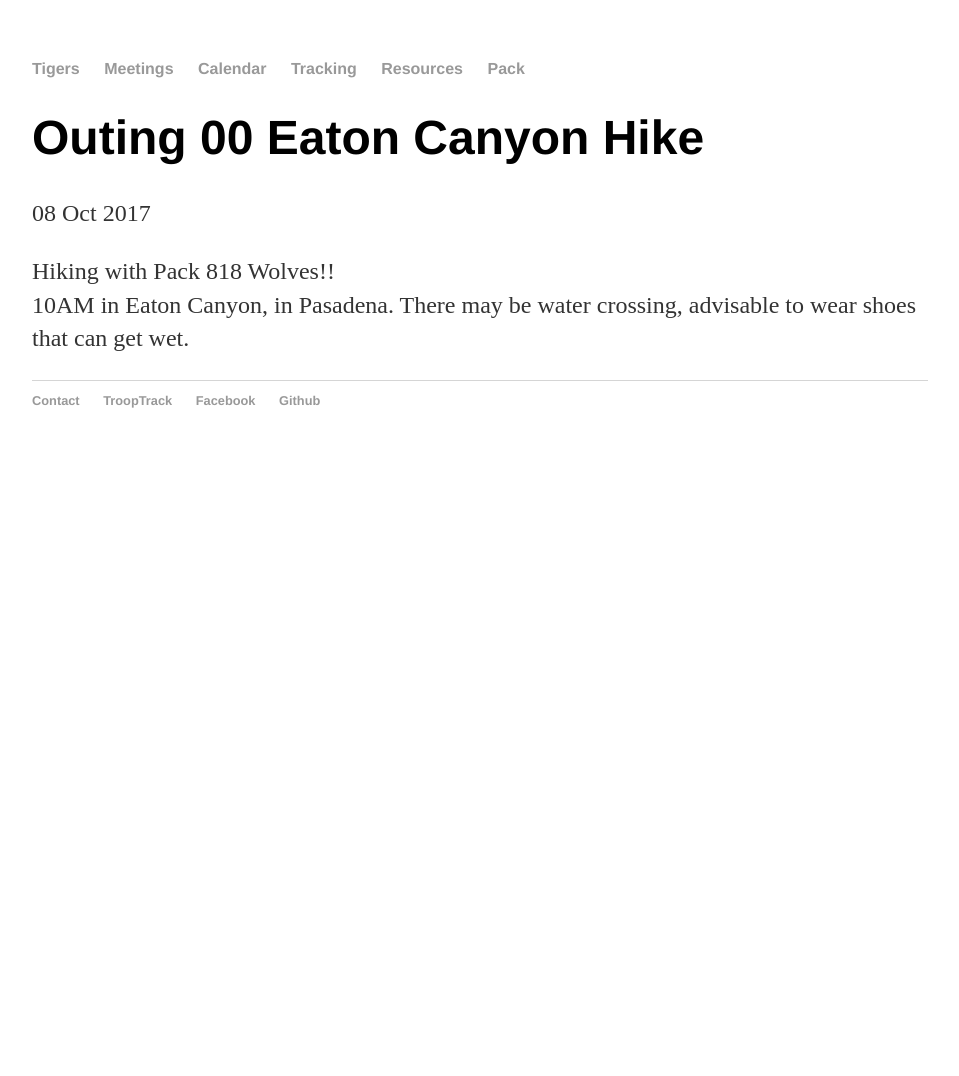
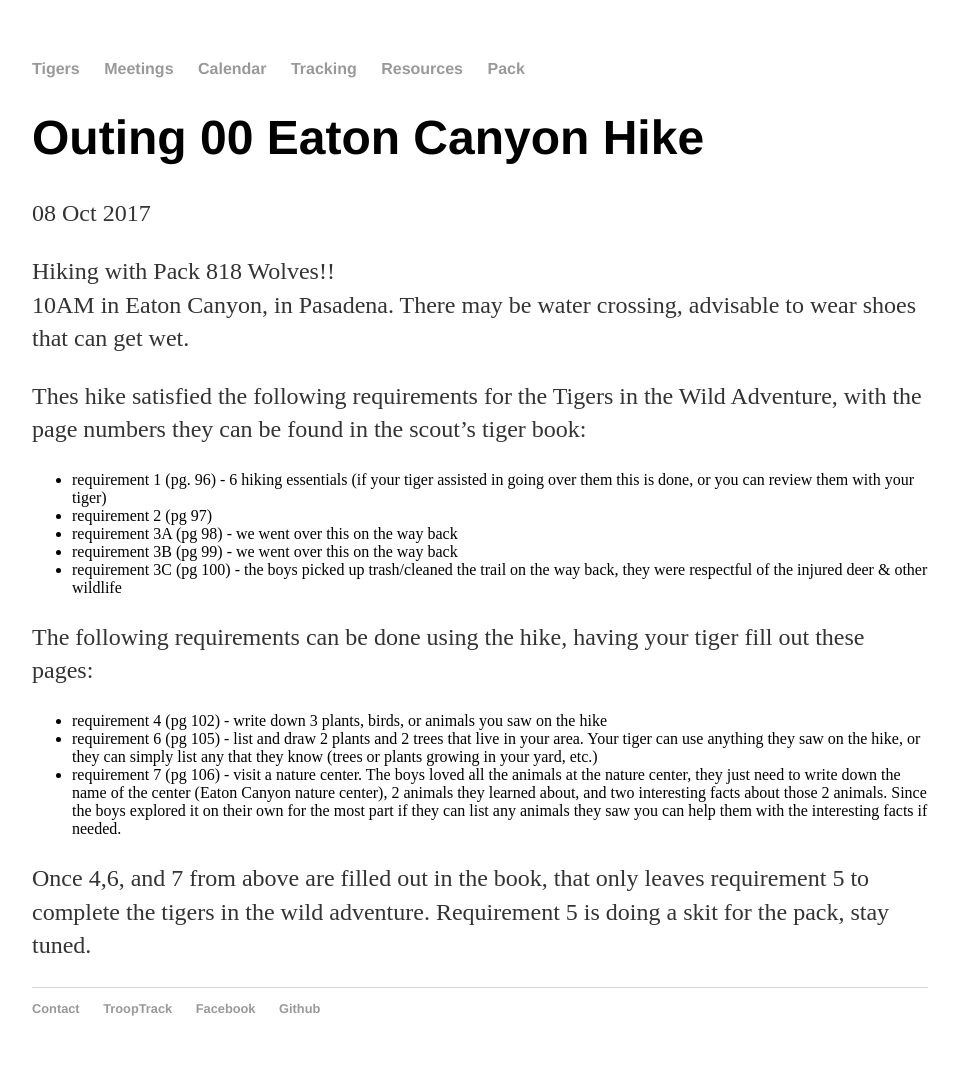
Before and after one commit to clare-pack818/clare-pack818.github.io, a Jekyll site: the page built from _posts/2017-10-08-Outing-00-Eaton-Canyon-Hike.md, in a window 1280 px wide. Shown: the whole page, without its empty margins (160-1119 px from the left). Built offline with Jekyll 4.4.1, drawn with Linux system fonts in a browser that asks for light colours; our own code applies the rules of GitHub Pages for plain Markdown files; before the commit the page ends 900 px from its top, so only the background shows below that.

Commit message:
Update 2017-10-08-Outing-00-Eaton-Canyon-Hike.md

```diff
--- a/_posts/2017-10-08-Outing-00-Eaton-Canyon-Hike.md
+++ b/_posts/2017-10-08-Outing-00-Eaton-Canyon-Hike.md
@@ -1,2 +1,17 @@
 Hiking with Pack 818 Wolves!!<br>
 10AM in Eaton Canyon, in Pasadena.  There may be water crossing, advisable to wear shoes that can get wet.
+
+Thes hike satisfied the following requirements for the Tigers in the Wild Adventure, with the page numbers they can be found in the scout's tiger book:
+* requirement 1 (pg. 96) - 6 hiking essentials (if your tiger assisted in going over them this is done, or you can review them with your tiger)
+* requirement 2 (pg 97)
+* requirement 3A (pg 98) - we went over this on the way back
+* requirement 3B (pg 99) - we went over this on the way back
+* requirement 3C (pg 100) - the boys picked up trash/cleaned the trail on the way back, they were respectful of the injured deer & other wildlife
+
+
+The following requirements can be done using the hike, having your tiger fill out these pages:
+* requirement 4 (pg 102) - write down 3 plants, birds, or animals you saw on the hike
+* requirement 6 (pg 105) - list and draw 2 plants and 2 trees that live in your area.  Your tiger can use anything they saw on the hike, or they can simply list any that they know (trees or plants growing in your yard, etc.)
+* requirement 7 (pg 106) - visit a nature center.  The boys loved all the animals at the nature center, they just need to write down the name of the center (Eaton Canyon nature center), 2 animals they learned about, and two interesting facts about those 2 animals.  Since the boys explored it on their own for the most part if they can list any animals they saw you can help them with the interesting facts if needed.
+
+Once 4,6, and 7 from above are filled out in the book, that only leaves requirement 5 to complete the tigers in the wild adventure.  Requirement 5 is doing a skit for the pack, stay tuned.
```
